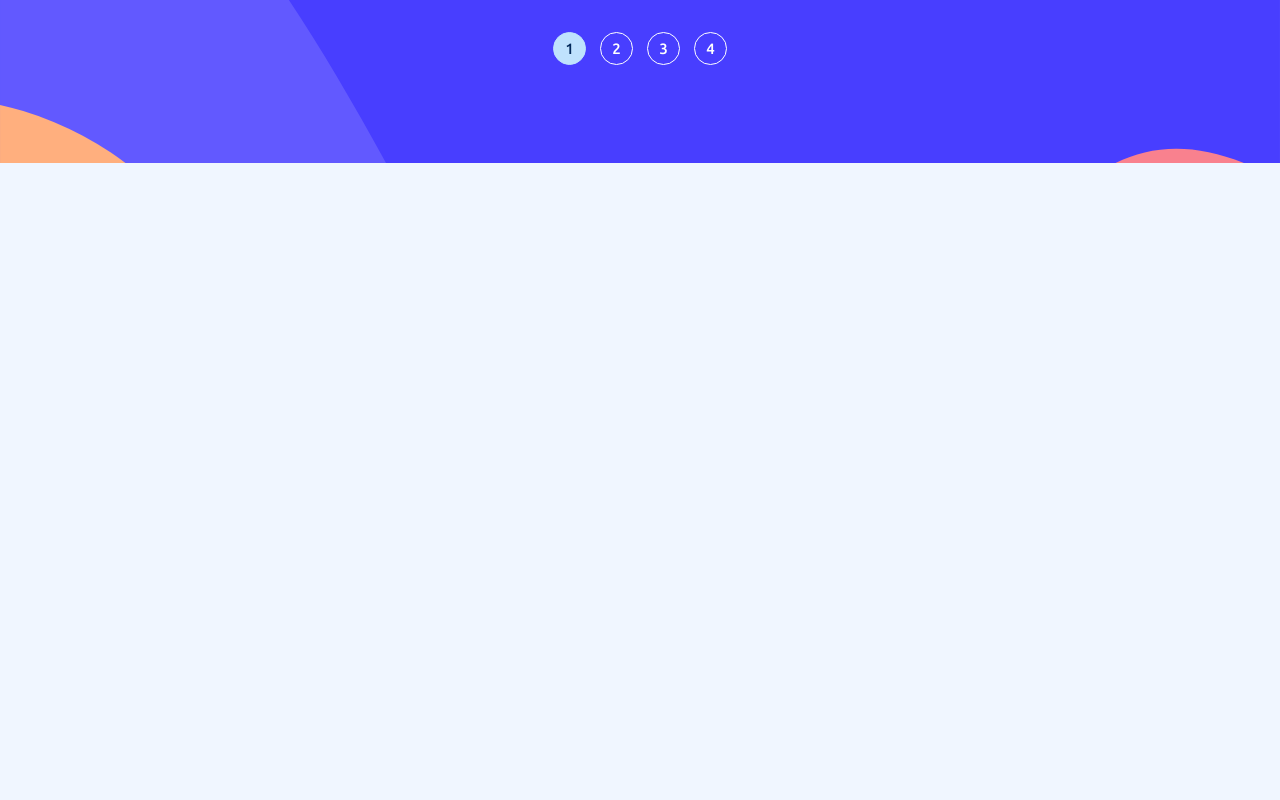
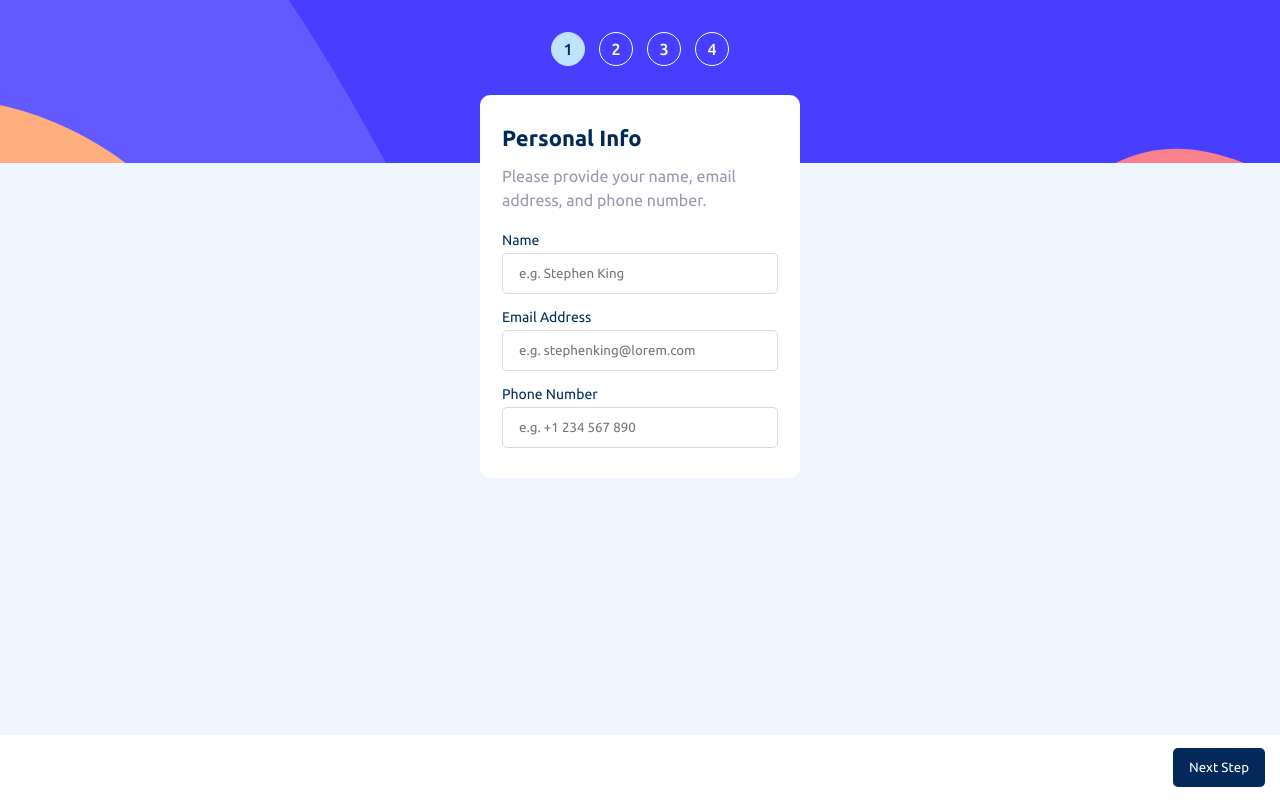
Before and after one commit to Mrcsbda/Multi-step-form, a React (Vite) app: page / in a window 1280 px wide. Built offline with nearby package versions, Linux system fonts and the light colour scheme.

Commit message:
:lipstick: personal info layout

```diff
--- /dev/null
+++ b/src/components/personalInfo/PersonalInfo.jsx
@@ -0,0 +1,22 @@
+import React from 'react'
+import "./personalInfo.scss"
+const PersonalInfo = () => {
+  return (
+    <form className='personal-info-form'>
+      <label className='personal-info-form__label'>
+        <span className='personal-info-form__input-name'>Name</span>
+        <input className='personal-info-form__input' type="text" placeholder='e.g. Stephen King' />
+      </label>
+      <label className='personal-info-form__label'>
+        <span className='personal-info-form__input-name'>Email Address</span>
+        <input className='personal-info-form__input' type="email" placeholder='e.g. stephenking@lorem.com' />
+      </label>
+      <label className='personal-info-form__label'>
+        <span className='personal-info-form__input-name'>Phone Number</span>
+        <input className='personal-info-form__input' type="number" placeholder='e.g. +1 234 567 890' />
+      </label>
+    </form>
+  )
+}
+
+export default PersonalInfo
--- /dev/null
+++ b/src/components/personalInfo/personalInfo.scss
@@ -0,0 +1,28 @@
+@import "../../assets/styles/variables.scss";
+
+.personal-info-form {
+    display: flex;
+    flex-direction: column;
+    gap: 15px;
+
+    &__label {
+        display: flex;
+        flex-direction: column;
+        gap: 5px;
+    }
+
+    &__input-name {
+        color: $marine-blue;
+        font-size: 14px;
+    }
+
+    &__input {
+        padding: 12px 16px;
+        border-radius: 5px;
+        border: 1px solid $light-gray;
+
+        &:focus {
+            outline: 1px solid $marine-blue;
+        }
+    }
+}
--- a/src/page/App.jsx
+++ b/src/page/App.jsx
@@ -1,5 +1,6 @@
 import React, { useState } from 'react'
 import "./app.scss"
+import PersonalInfo from '../components/personalInfo/PersonalInfo'
 
 const App = () => {
   const [stepActive, setStepActive] = useState(1)
@@ -22,7 +23,7 @@ const App = () => {
     }
   ]
   const getTitle = () => {
-    switch (step) {
+    switch (stepActive) {
       case 1: return "Personal Info";
       case 2: return "Select your plan";
       case 3: return "Pick add-ons";
@@ -32,7 +33,7 @@ const App = () => {
   }
 
   const getText = () => {
-    switch (step) {
+    switch (stepActive) {
       case 1: return "Please provide your name, email address, and phone number.";
       case 2: return "You have the option of monthly or yearly billing.";
       case 3: return "Add-ons help enhance your gaming experience.";
@@ -59,6 +60,18 @@ const App = () => {
             ))
           }
         </section>
+        <section className='app__form-container'>
+          <div className='app__form-step-container'>
+            <h1 className='app__form-title'>{getTitle()}</h1>
+            <p className='app__form-text'>{getText()}</p>
+            {
+              stepActive === 1 && <PersonalInfo />
+            }
+          </div>
+          <div className='app__form-btn-container'>
+            <button className='app__form-btn'>Next Step</button>
+          </div>
+        </section>
       </article>
     </main>
   )
--- a/src/page/app.scss
+++ b/src/page/app.scss
@@ -23,8 +23,8 @@
     }
 
     &__step-number {
-        width: 33px;
-        height: 33px;
+        width: 34px;
+        height: 34px;
         color: white;
         border-radius: 50%;
         border: 1px solid white;
@@ -32,7 +32,7 @@
         justify-content: center;
         align-items: center;
         font-weight: $weight-500;
-        font-size: 15px;
+
 
         &--active {
             color: black;
@@ -45,4 +45,52 @@
     &__step-info {
         display: none;
     }
+
+    &__form-container {
+        height: calc(100vh - 163px);
+        display: flex;
+        flex-direction: column;
+        justify-content: space-between;
+        align-items: center;
+    }
+
+    &__form-step-container {
+        width: 90vw;
+        max-width: 320px;
+        background-color: white;
+        padding: 30px 22px;
+        position: relative;
+        top: -68px;
+        border-radius: 10px;
+    }
+
+    &__form-title {
+        font-size: 22px;
+        color: $marine-blue;
+        margin-bottom: 13px;
+    }
+
+    &__form-text {
+        color: $cool-gray;
+        line-height: 24px;
+        margin-bottom: 20px;
+    }
+
+    &__form-btn-container {
+        height: 65px;
+        width: 100%;
+        background-color: white;
+        display: flex;
+        justify-content: flex-end;
+        align-items: center;
+        padding: 15px;
+    }
+
+    &__form-btn {
+        background-color: $marine-blue;
+        color: white;
+        border: none;
+        border-radius: 5px;
+        padding: 12px 16px;
+    }
 }
```
Also changed, not shown: src/store/slides/info.js (added).
